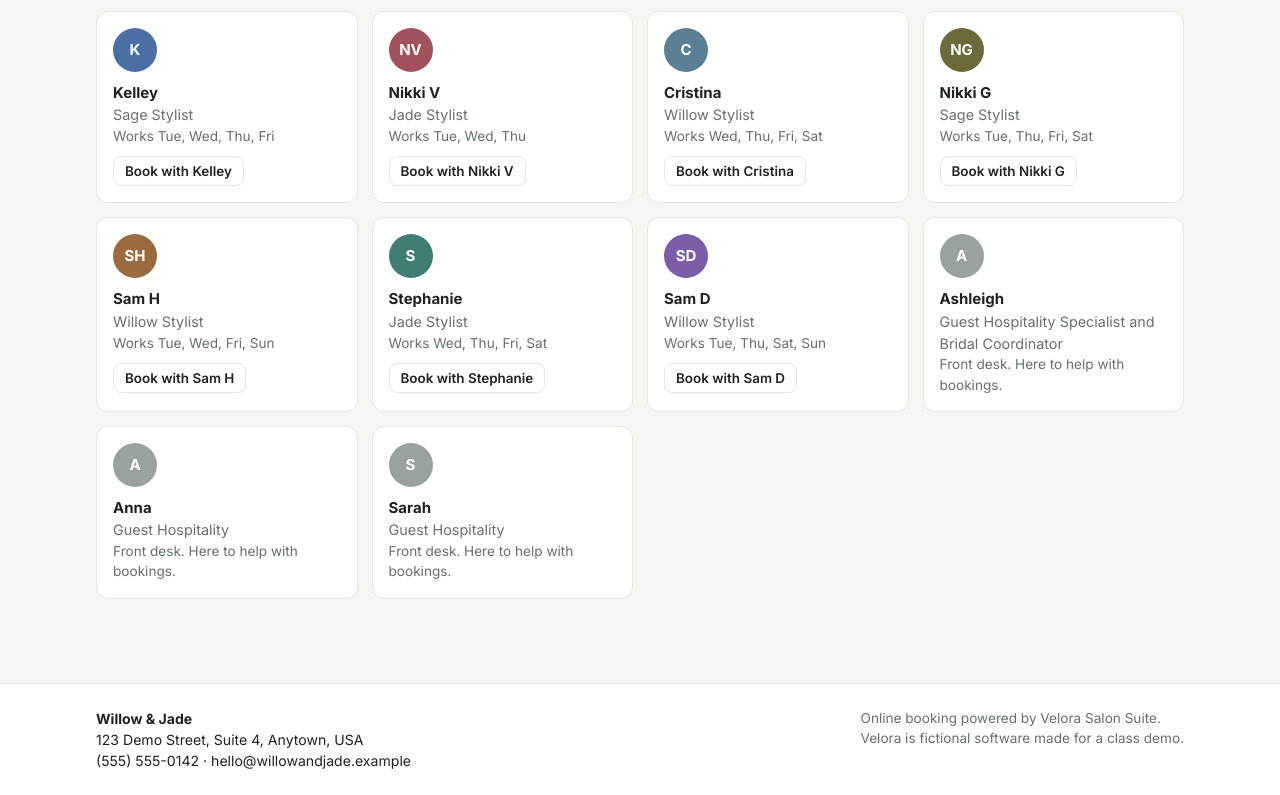
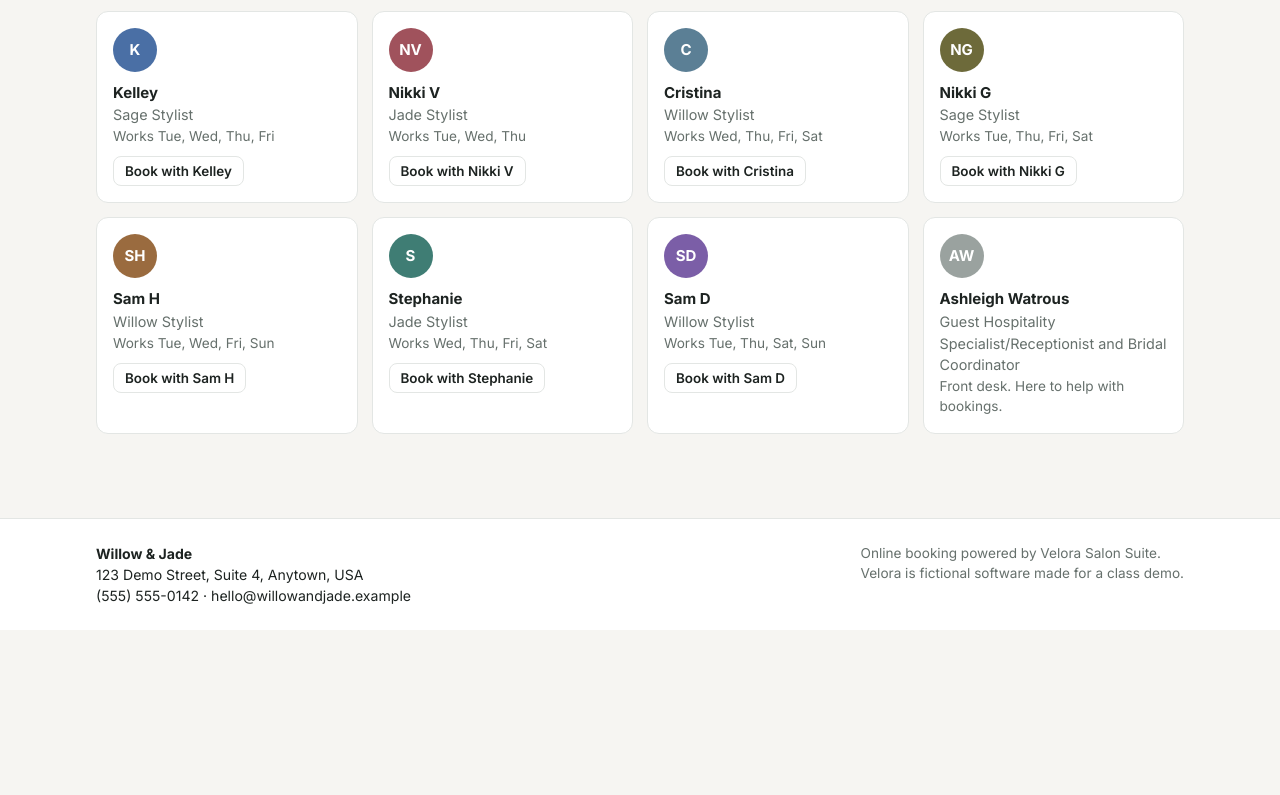
Before and after one commit to TheUncommonBusiness/willow-and-jade-booking-demo, a plain HTML site: page index.html in a window 1280 px wide. Shown: the part 1305-2100 px from the top of the page. After the commit the page ends 1935 px from the top, so only its background shows below. Drawn offline with nearby package versions, Linux system fonts and the light colour scheme.

Commit message:
Front desk is Ashleigh Watrous, matching the KB files
Co-Authored-By: Claude Opus 5.5 <noreply@anthropic.com>

```diff
--- a/app.js
+++ b/app.js
@@ -122,7 +122,7 @@ const STYLISTS = [
   { id: 'stephanie', name: 'Stephanie', title: 'Jade Stylist', color: '#3f7d74', services: 'all', hours: { 3: H('10:00', '18:00'), 4: H('11:00', '19:00'), 5: H('10:00', '18:00'), 6: H('09:00', '17:00') } },
   { id: 'sam-d', name: 'Sam D', title: 'Willow Stylist', color: '#7b5ea7', services: 'all', hours: { 2: H('11:00', '19:00'), 4: H('12:00', '20:00'), 6: H('09:00', '17:00'), 0: H('09:00', '17:00') } },
 ];
-const HOSPITALITY = [{ name: 'Ashleigh', title: 'Guest Hospitality Specialist and Bridal Coordinator' }, { name: 'Anna', title: 'Guest Hospitality' }, { name: 'Sarah', title: 'Guest Hospitality' }];
+const HOSPITALITY = [{ name: 'Ashleigh Watrous', title: 'Guest Hospitality Specialist/Receptionist and Bridal Coordinator' }];
 const priceLabel = s => (s.from ? 'from ' : '') + money(s.price);
 
 const CLIENT_NAMES = ['Maya Thompson', 'Priya Shah', 'Noah Bennett', 'Chloe Nguyen', 'Ethan Wallace', 'Zoe Patel', 'Lucas Moreno',
--- a/index.html
+++ b/index.html
@@ -10,7 +10,7 @@
   <link rel="preconnect" href="https://fonts.googleapis.com">
   <link rel="preconnect" href="https://fonts.gstatic.com" crossorigin>
   <link href="https://fonts.googleapis.com/css2?family=Cormorant+Garamond:wght@500;600&family=Inter:wght@400;500;600;700&display=swap" rel="stylesheet">
-  <link rel="stylesheet" href="styles.css?v=4">
+  <link rel="stylesheet" href="styles.css?v=5">
 </head>
 <body>
   <div class="demo-banner" role="note">
@@ -25,6 +25,6 @@
   <div id="app" aria-live="polite"></div>
   <div id="toast" class="toast" role="status" aria-live="polite"></div>
   <dialog id="modal" aria-label="Dialog"></dialog>
-  <script src="app.js?v=4"></script>
+  <script src="app.js?v=5"></script>
 </body>
 </html>
```
